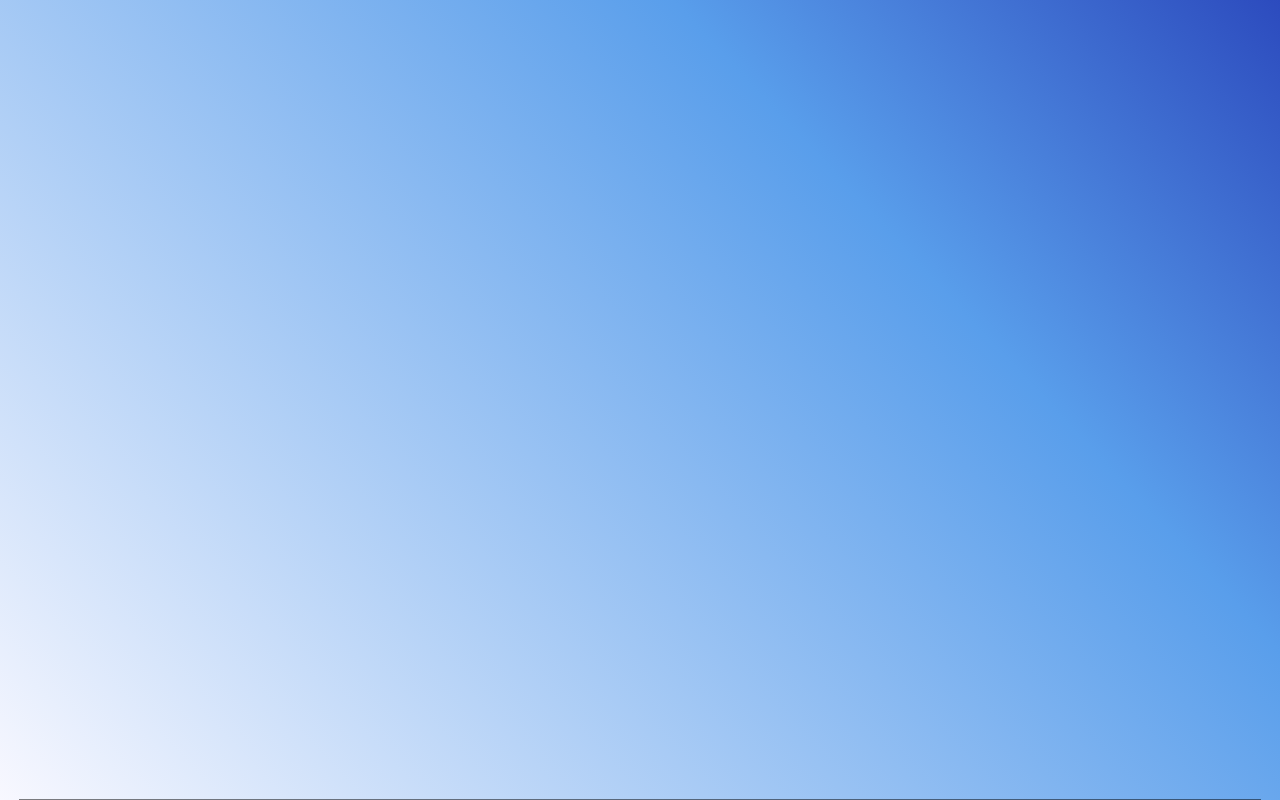
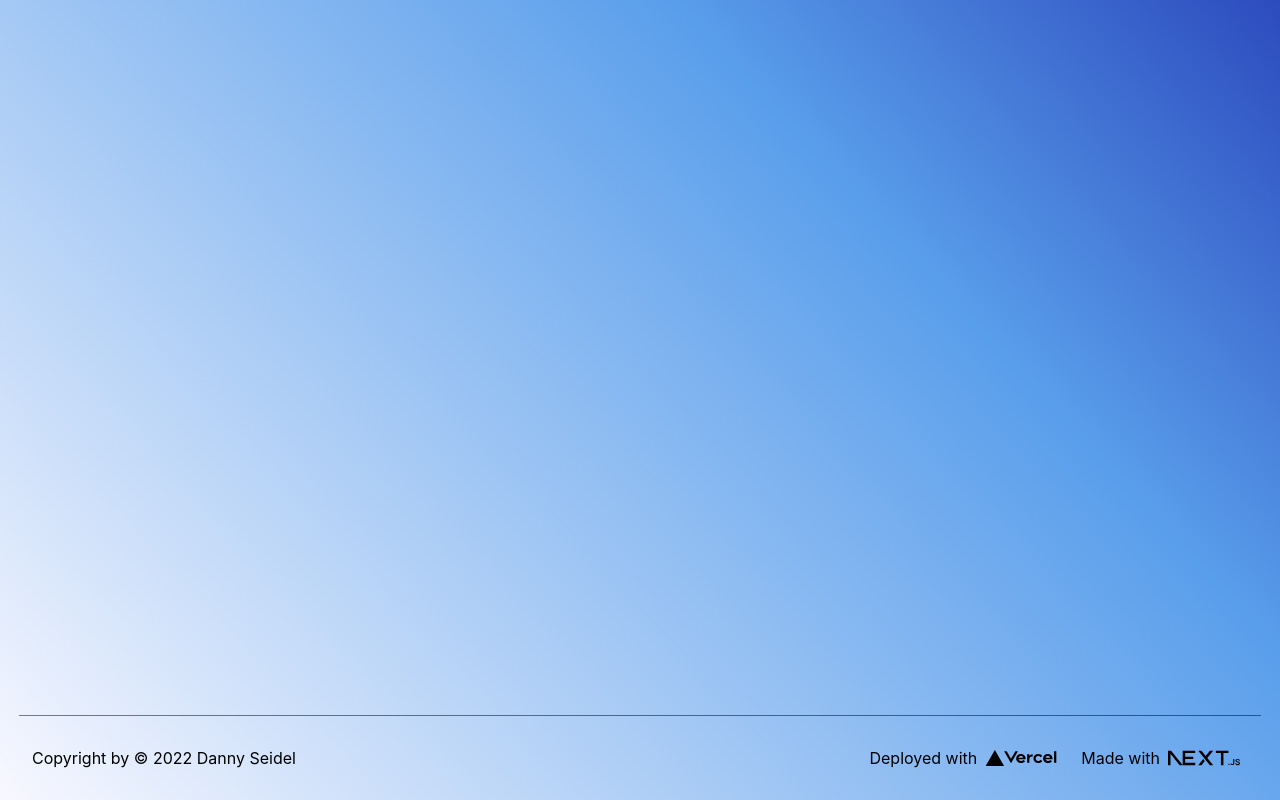
Before and after one commit to DannySeidel/about-page, a Next.js app: page /components/FooterWrapper in a window 1280 px wide. Built offline with nearby package versions, Linux system fonts and the light colour scheme.

Commit message:
fixed build config

```diff
--- a/next.config.js
+++ b/next.config.js
@@ -3,10 +3,6 @@ const nextConfig = {
     reactStrictMode: true,
     swcMinify: true,
     distDir: "build",
-    i18n: {
-        locales: ["en"],
-        defaultLocale: "en",
-    },
 }
 
 module.exports = nextConfig
--- a/package.json
+++ b/package.json
@@ -8,10 +8,10 @@
     ],
     "scripts": {
         "dev": "next dev",
+        "prebuild": "rm -rf build",
         "build": "next build",
         "start": "next start",
-        "lint": "next lint",
-        "prebuild": "rm -rf build && yarn lint"
+        "lint": "next lint"
     },
     "dependencies": {
         "next": "12.3.1"
--- a/pages/components/FooterWrapper.tsx
+++ b/pages/components/FooterWrapper.tsx
@@ -1,16 +1,23 @@
-import { ReactNode } from "react"
 import styled from "styled-components"
+import Logo from "./Logo"
 import Divider from "./Divider"
 
-interface FooterProps {
-    children?: ReactNode
-}
-
-const FooterWrapper = ({ children }: FooterProps) => {
+const FooterWrapper = () => {
     return (
         <FooterContainer>
             <Divider />
-            <Footer>{children}</Footer>
+            <Footer>
+                <Copyright>
+                    <p>Copyright by © 2022 Danny Seidel</p>
+                </Copyright>
+                <MadeWith>
+                    <p>Deployed with</p>
+                    <Logo href="https://vercel.com" src="/vercel.svg" alt="Vercel Logo" />
+                    <Spacer />
+                    <p>Made with</p>
+                    <Logo href="https://nextjs.org" src="/nextjs.svg" alt="Next.js Logo" />
+                </MadeWith>
+            </Footer>
         </FooterContainer>
     )
 }
@@ -28,3 +35,20 @@ const FooterContainer = styled.div`
     bottom: 0;
     width: 100%;
 `
+
+const Copyright = styled.div`
+    margin: 1em 2em;
+    text-align: left;
+`
+
+const MadeWith = styled.div`
+    margin: 1em 2em;
+    text-align: right;
+    display: flex;
+    flex-direction: row;
+`
+
+const Spacer = styled.div`
+    width: 1em;
+    height: 1em;
+`
--- a/pages/index.tsx
+++ b/pages/index.tsx
@@ -2,7 +2,7 @@ import type { NextPage } from "next"
 import Head from "next/head"
 import styled from "styled-components"
 import ProfilePicture from "./components/ProfilePicture"
-import Footer from "./components/Footer"
+import FooterWrapper from "./components/FooterWrapper"
 
 const Home: NextPage = () => {
     return (
@@ -25,7 +25,7 @@ const Home: NextPage = () => {
                 <h2>Dual Computer Science Student</h2>
             </Container>
 
-            <Footer />
+            <FooterWrapper />
         </>
     )
 }
```
Also changed, not shown: pages/components/Footer.tsx (deleted, +0 -39 lines).
